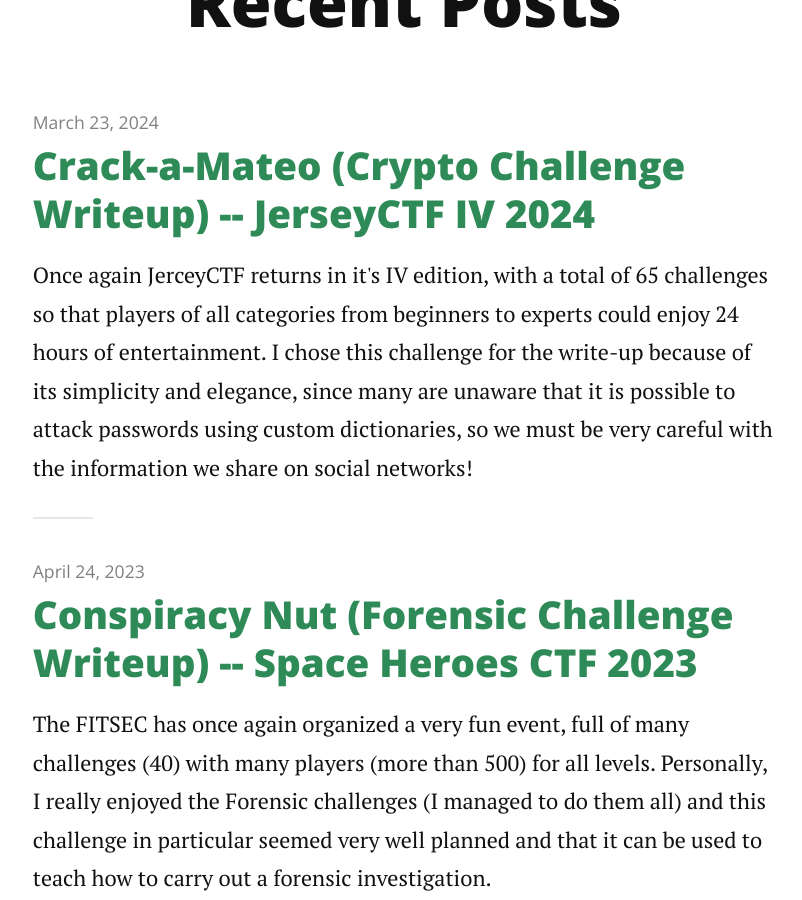
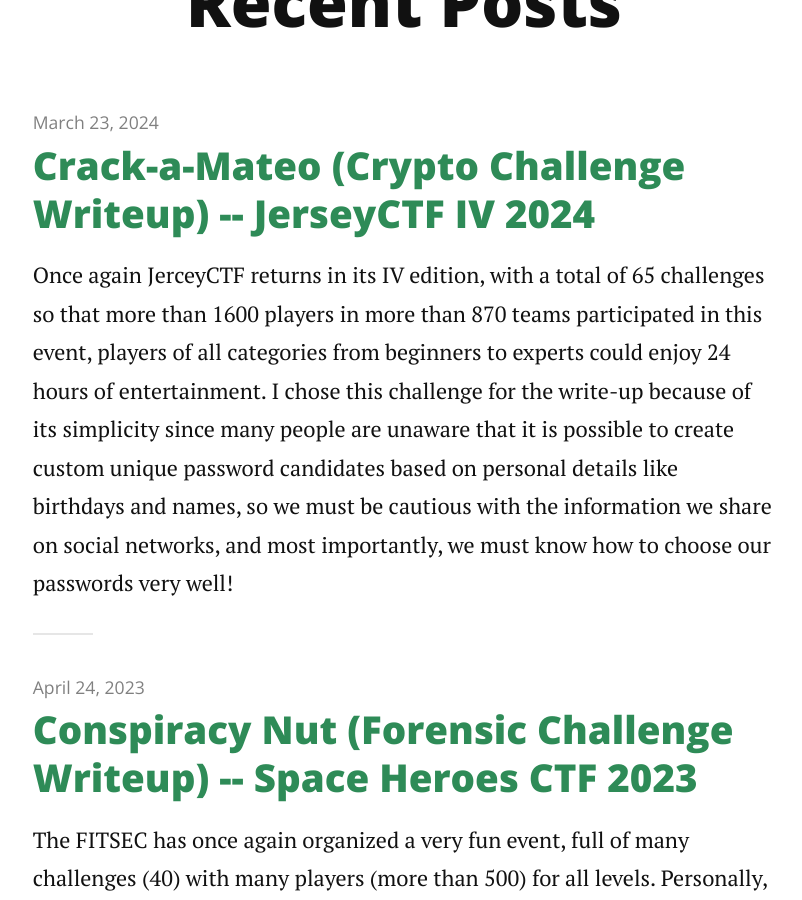
Before and after one commit to leonuz/leonuz.github.io, a Jekyll site: the page built from index.html, in a window 1280 px wide and 900 px high, scrolled down 395 px. Shown: the whole window, without its empty margins (236-1038 px from the left). Built offline with Jekyll 4.4.1, drawn with Linux system fonts in a browser that asks for light colours; nearby versions of some CDN libraries; the list of posts is cut into pages by our own code.

Commit message:
Update 2024-03-23-Crack-a-Mateo.markdown

```diff
--- a/_posts/2024-03-23-Crack-a-Mateo.markdown
+++ b/_posts/2024-03-23-Crack-a-Mateo.markdown
@@ -5,7 +5,7 @@
 image: /jersey24/logo.png
 ---
 
-<p class="intro"><span class="dropcap">O</span>nce again <a href="https://www.jerseyctf.com/">JerceyCTF</a> returns in it's IV edition, with a total of 65 challenges so that players of all categories from beginners to experts could enjoy 24 hours of entertainment. I chose this challenge for the write-up because of its simplicity and elegance, since many are unaware that it is possible to attack passwords using custom dictionaries, so we must be very careful with the information we share on social networks!</p>
+<p class="intro"><span class="dropcap">O</span>nce again <a href="https://www.jerseyctf.com/">JerceyCTF</a> returns in its IV edition, with a total of 65 challenges so that more than 1600 players in more than 870 teams participated in this event, players of all categories from beginners to experts could enjoy 24 hours of entertainment. I chose this challenge for the write-up because of its simplicity since many people are unaware that it is possible to create custom unique password candidates based on personal details like birthdays and names, so we must be cautious with the information we share on social networks, and most importantly, we must know how to choose our passwords very well!</p>
 
 #### Challenge Description:
 
```
